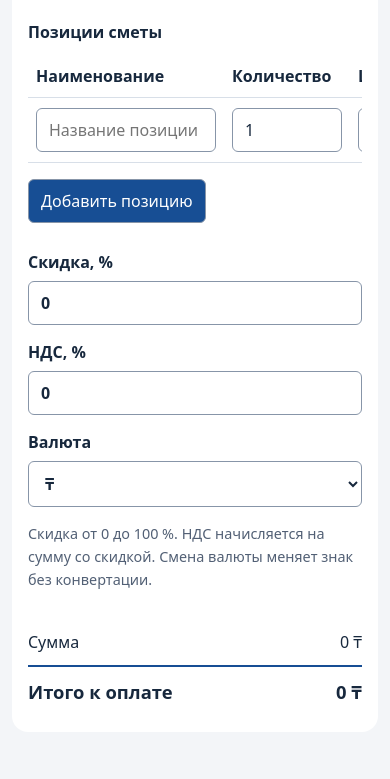
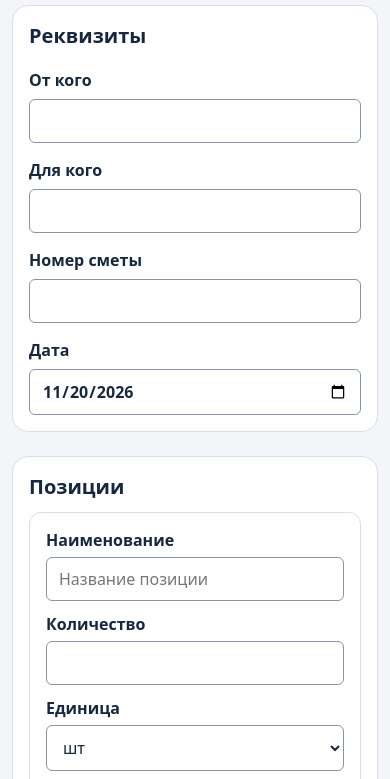
Before and after one commit to daukenovanazerke2018-beep/smeta-1, a plain HTML site: page index.html in a window 390 px wide. Shown: the part 134-913 px from the top of the page. Before the commit the page ends 878 px from the top, so only its background shows below. Drawn offline with Linux system fonts and the light colour scheme.

Commit message:
счет сметы

```diff
--- a/index.html
+++ b/index.html
@@ -10,15 +10,25 @@
 <body>
   <main>
     <h1>Смета за 5 минут</h1>
-    <p>Добавьте позиции и укажите скидку и НДС — итог пересчитается сразу.</p>
+    <p>Заполните реквизиты и добавьте позиции — смета пересчитается сама.</p>
+    <section class="details card" aria-labelledby="details-title">
+      <h2 id="details-title">Реквизиты</h2>
+      <div class="details-fields">
+        <label>От кого<input id="sender" type="text" autocomplete="organization"></label>
+        <label>Для кого<input id="recipient" type="text"></label>
+        <label>Номер сметы<input id="estimate-number" type="text"></label>
+        <label>Дата<input id="estimate-date" type="date"></label>
+      </div>
+    </section>
+    <section class="card" aria-label="Позиции и расчёт сметы">
     <div class="table-wrap" role="region" aria-label="Позиции сметы" tabindex="0">
       <table>
-        <caption>Позиции сметы</caption>
-        <thead><tr><th scope="col">Наименование</th><th scope="col">Количество</th><th scope="col">Цена</th><th scope="col">Сумма</th><th scope="col">Действие</th></tr></thead>
+        <caption>Позиции</caption>
+        <thead><tr><th scope="col">Наименование</th><th scope="col">Количество</th><th scope="col">Единица</th><th scope="col">Цена</th><th scope="col">Сумма</th><th scope="col">Действие</th></tr></thead>
         <tbody id="items"></tbody>
       </table>
     </div>
-    <button id="add-item" type="button">Добавить позицию</button>
+    <button id="add-item" type="button">+ Добавить позицию</button>
     <section class="settings" aria-label="Скидка, НДС и валюта">
       <label>Скидка, %<input id="discount" type="text" inputmode="decimal" value="0" aria-describedby="discount-hint"></label>
       <label>НДС, %<input id="vat" type="text" inputmode="decimal" value="0"></label>
@@ -32,14 +42,16 @@
       <div id="vat-row" hidden><dt>НДС</dt><dd id="vat-total">0 ₸</dd></div>
       <div class="grand-total"><dt>Итого к оплате</dt><dd id="grand-total">0 ₸</dd></div>
     </dl>
+    </section>
   </main>
   <template id="item-template">
     <tr>
-      <td><input class="item-name" type="text" placeholder="Название позиции"></td>
-      <td><input class="quantity" type="text" inputmode="decimal" value="1"></td>
-      <td><input class="price" type="text" inputmode="decimal" value="0"></td>
-      <td class="item-total">0 ₸</td>
-      <td><button class="remove-item" type="button">Удалить</button></td>
+      <td data-label="Наименование"><input class="item-name" type="text" placeholder="Название позиции"></td>
+      <td data-label="Количество"><input class="quantity" type="text" inputmode="decimal"></td>
+      <td data-label="Единица"><select class="unit"><option>шт</option><option>час</option><option>услуга</option></select></td>
+      <td data-label="Цена"><input class="price" type="text" inputmode="decimal"></td>
+      <td data-label="Сумма"><output class="item-total">0 ₸</output></td>
+      <td data-label="Действие"><button class="remove-item" type="button" aria-label="Удалить позицию">✕</button></td>
     </tr>
   </template>
 </body>
--- a/script.js
+++ b/script.js
@@ -46,27 +46,41 @@ function recalculate() {
   document.getElementById("vat-row").hidden = Math.round(totals.vat) === 0;
 }
 
-function addItem(focus = true) {
-  const fragment = document.getElementById("item-template").content.cloneNode(true);
-  items.append(fragment);
+function labelItems() {
   items.querySelectorAll("tr").forEach((row, index) => {
     row.querySelector(".item-name").setAttribute("aria-label", `Наименование позиции ${index + 1}`);
     row.querySelector(".quantity").setAttribute("aria-label", `Количество позиции ${index + 1}`);
     row.querySelector(".price").setAttribute("aria-label", `Цена позиции ${index + 1}`);
+    row.querySelector(".unit").setAttribute("aria-label", `Единица позиции ${index + 1}`);
     row.querySelector(".remove-item").setAttribute("aria-label", `Удалить позицию ${index + 1}`);
   });
+}
+
+function addItem(focus = true) {
+  const fragment = document.getElementById("item-template").content.cloneNode(true);
+  items.append(fragment);
+  labelItems();
   recalculate();
   if (focus) items.lastElementChild.querySelector("input").focus();
 }
 
 items.addEventListener("input", recalculate);
+items.addEventListener("keydown", (event) => {
+  if (event.key !== "Enter" || event.isComposing || event.repeat) return;
+  if (!event.target.matches("input") || event.target.closest("tr") !== items.lastElementChild) return;
+  event.preventDefault();
+  addItem();
+});
 items.addEventListener("click", (event) => {
   if (!event.target.closest(".remove-item")) return;
   event.target.closest("tr").remove();
+  labelItems();
   recalculate();
   addButton.focus();
 });
 [discountInput, vatInput].forEach((input) => input.addEventListener("input", recalculate));
 currencyInput.addEventListener("change", recalculate);
 addButton.addEventListener("click", () => addItem());
+const today = new Date();
+document.getElementById("estimate-date").value = `${today.getFullYear()}-${String(today.getMonth() + 1).padStart(2, "0")}-${String(today.getDate()).padStart(2, "0")}`;
 addItem(false);
--- a/styles.css
+++ b/styles.css
@@ -1,7 +1,10 @@
 :root { font-family: system-ui, sans-serif; color: #17283d; background: #f3f5f8; }
 * { box-sizing: border-box; }
 body { margin: 0; padding: 32px 16px; }
-main { max-width: 960px; margin: auto; padding: 28px; background: white; border-radius: 16px; }
+main { max-width: 1100px; margin: auto; }
+.card { padding: 24px; background: white; border-radius: 16px; margin-top: 24px; border: 1px solid #d8dfe8; }
+h2 { margin: 0 0 20px; font-size: 1.25rem; }
+.details-fields { display: grid; grid-template-columns: repeat(2, minmax(0, 1fr)); gap: 16px; }
 h1 { margin-top: 0; font-size: clamp(1.6rem, 5vw, 2.2rem); }
 p { line-height: 1.6; }
 .table-wrap { overflow-x: auto; margin: 24px 0 16px; }
@@ -15,9 +18,9 @@ input, select { width: 100%; background: white; color: inherit; }
 .item-total { white-space: nowrap; font-variant-numeric: tabular-nums; }
 button { cursor: pointer; background: #174e94; color: white; }
 button:hover { background: #103b73; }
-.remove-item { color: #8e2131; background: white; border-color: #c5a1a7; }
-.remove-item:hover { background: #fff0f2; }
-:focus-visible { outline: 3px solid #bd6500; outline-offset: 3px; }
+.remove-item { color: #174e94; background: white; }
+.remove-item:hover { background: #edf4ff; }
+:focus-visible { outline: 3px solid #174e94; outline-offset: 3px; }
 .settings { display: grid; grid-template-columns: repeat(3, 1fr); gap: 16px; margin-top: 28px; }
 label { display: grid; gap: 8px; font-weight: 600; }
 .hint { color: #526075; font-size: .9rem; }
@@ -25,10 +28,21 @@ label { display: grid; gap: 8px; font-weight: 600; }
 .totals > div { display: flex; justify-content: space-between; gap: 16px; padding: 12px 0; }
 .totals > [hidden] { display: none; }
 dd { margin: 0; text-align: right; white-space: nowrap; font-variant-numeric: tabular-nums; }
-.grand-total { border-top: 2px solid #174e94; font-weight: 700; font-size: 1.15rem; }
-@media (max-width: 600px) {
+.grand-total { border-top: 2px solid #174e94; font-weight: 700; font-size: clamp(1.25rem, 4vw, 1.6rem); }
+@media (max-width: 640px) {
   body { padding: 12px; }
-  main { padding: 16px; }
-  .settings { grid-template-columns: 1fr; }
+  .card { padding: 16px; }
+  .settings, .details-fields { grid-template-columns: minmax(0, 1fr); }
   .totals { max-width: none; }
+  .totals > div { flex-wrap: wrap; }
+  .table-wrap { overflow: visible; margin-top: 0; }
+  table, tbody { display: block; width: 100%; }
+  caption { display: block; font-size: 1.25rem; }
+  thead { position: absolute; width: 1px; height: 1px; overflow: hidden; clip-path: inset(50%); }
+  tbody tr { display: grid; gap: 12px; padding: 16px; border: 1px solid #d8dfe8; border-radius: 12px; margin-bottom: 16px; }
+  td { display: grid; gap: 6px; padding: 0; border: 0; min-width: 0; }
+  td::before { content: attr(data-label); font-weight: 600; }
+  .item-name, .quantity, .price { min-width: 0; }
+  .remove-item { justify-self: end; }
+  input, select { min-width: 0; }
 }
```
Also changed, not shown: 1 other file.
